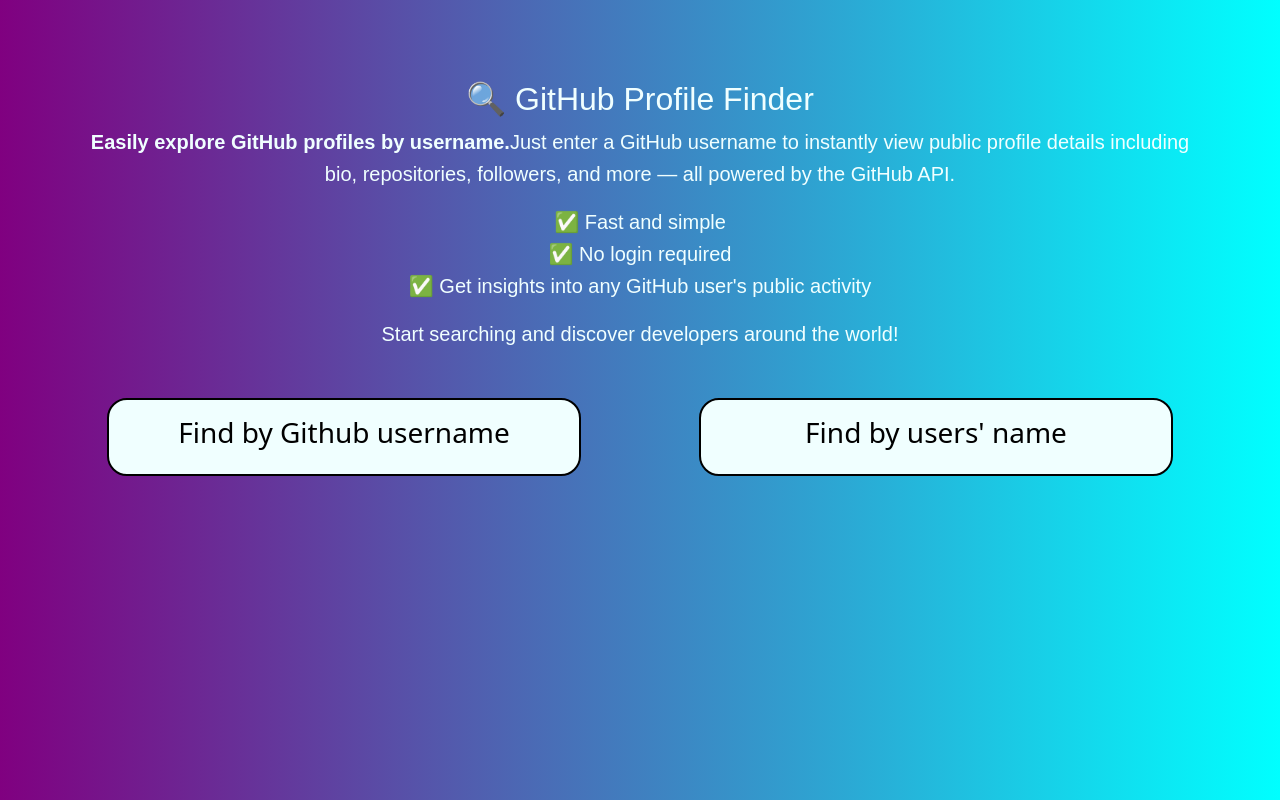
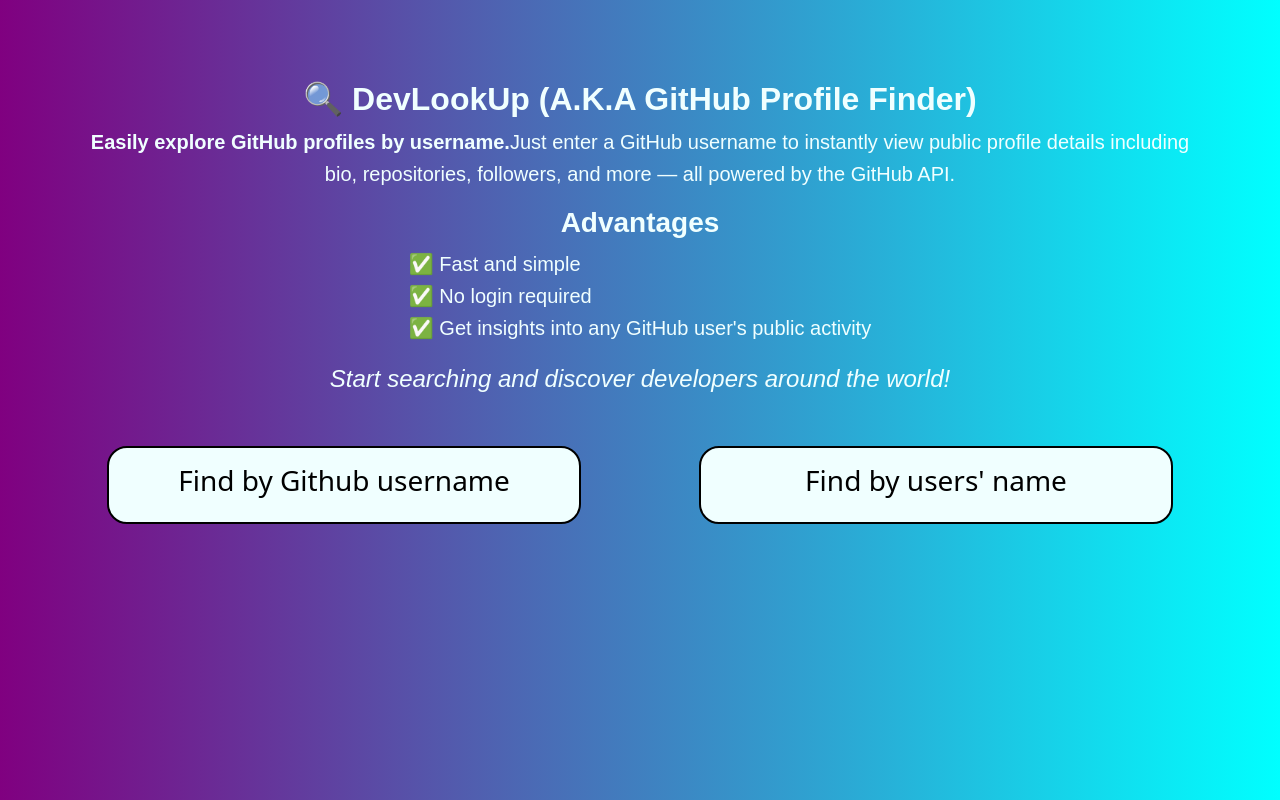
Before and after one commit to drakenevadie19/ghProfileFinder, a React (Create React App) app in the folder front-end/: page / in a window 1280 px wide. Built offline with nearby package versions, Linux system fonts and the light colour scheme.

Commit message:
New Change: Update CSS

```diff
--- a/front-end/src/App.css
+++ b/front-end/src/App.css
@@ -41,6 +41,28 @@
   border: 2px blue dotted;
 }
 
+.advantage-box {
+  width: 100%;
+  display: flex;
+  justify-content: center;
+}
+
+.advantage-list {
+  /* background-color: red; */
+  padding-left: 2%;
+  width: max-content;
+
+  display: flex;
+  flex-direction: column;
+  justify-content: center;
+  align-items: flex-start;
+}
+
+.slogan {
+  font-size: 1.5rem;
+  font-style: italic;
+}
+
 @media only screen and (max-width: 992px) {
   .find-box-frame {
     flex-direction: column;
@@ -51,6 +73,9 @@
   .find-box {
     width: 100%;
     padding: 0.5em;
+  }
+  .advantage-list {
+    padding: 0;
   }
 }
 
--- a/front-end/src/pages/start-page.js
+++ b/front-end/src/pages/start-page.js
@@ -11,17 +11,22 @@
                     fontSize: "1.25rem", // ~20px
                     lineHeight: "1.6"
                 }}>
-                    <h1 style={{ fontSize: "2rem" }}>🔍 GitHub Profile Finder</h1>
+                    <h1 style={{ fontSize: "2rem", fontWeight: 800 }}>🔍 DevLookUp (A.K.A GitHub Profile Finder)</h1>
                     <p>
                         <strong>Easily explore GitHub profiles by username.</strong>
                         Just enter a GitHub username to instantly view public profile details including bio, repositories, followers, and more — all powered by the GitHub API.
                     </p>
-                    <ul style={{ listStyleType: "none", paddingLeft: 0 }}>
-                        <li>✅ Fast and simple</li>
-                        <li>✅ No login required</li>
-                        <li>✅ Get insights into any GitHub user's public activity</li>
-                    </ul>
-                    <p>
+
+                    <h3 style={{ fontWeight: 800 }}>Advantages</h3>
+
+                    <div className="advantage-box">
+                        <ul className="advantage-list" style={{ listStyleType: "none", paddingLeft: 0 }}>
+                            <li>✅ Fast and simple</li>
+                            <li>✅ No login required</li>
+                            <li>✅ Get insights into any GitHub user's public activity</li>
+                        </ul>
+                    </div>
+                    <p className="slogan">
                         Start searching and discover developers around the world!
                     </p>
                 </section>
```
Also changed, not shown: package.json (+4 -4 lines), 1 other file (tests, documents, lock files or other folders).
